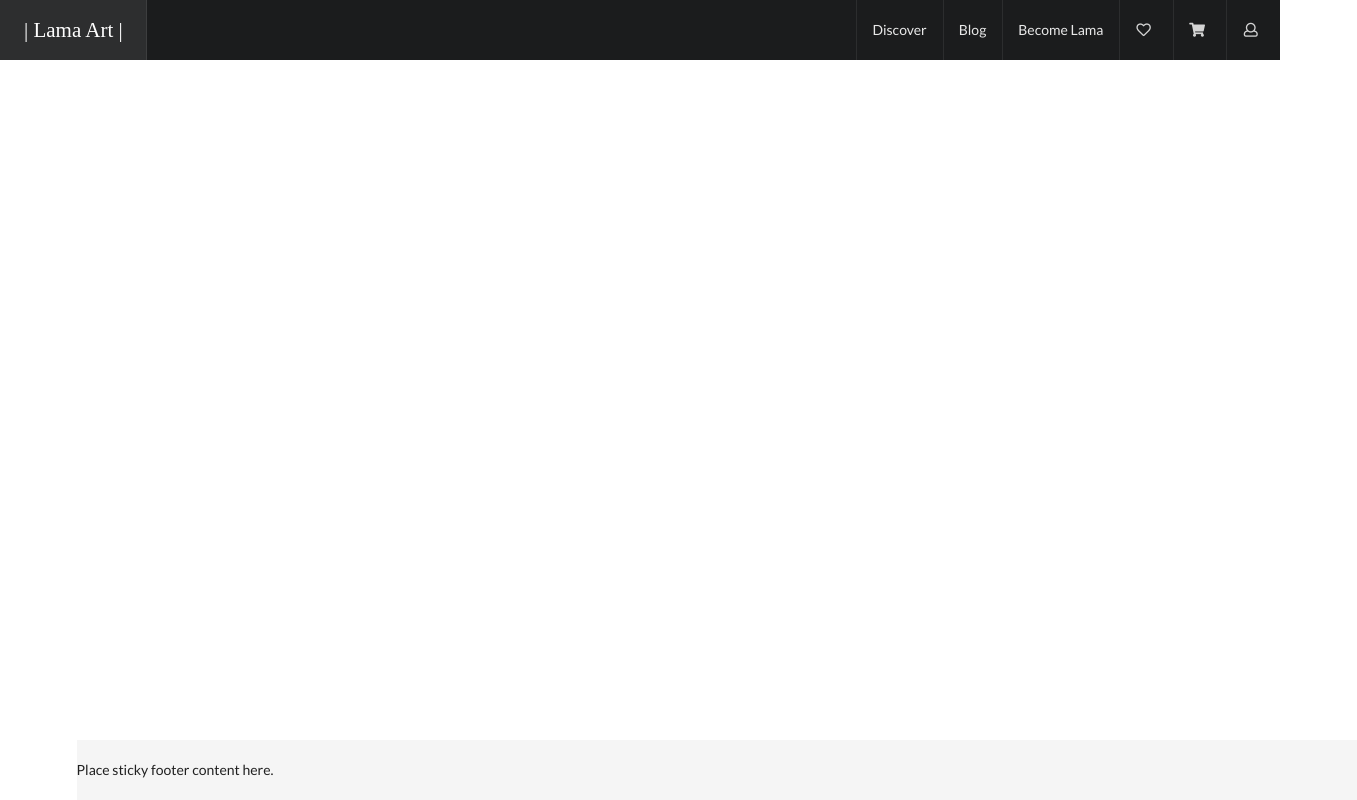
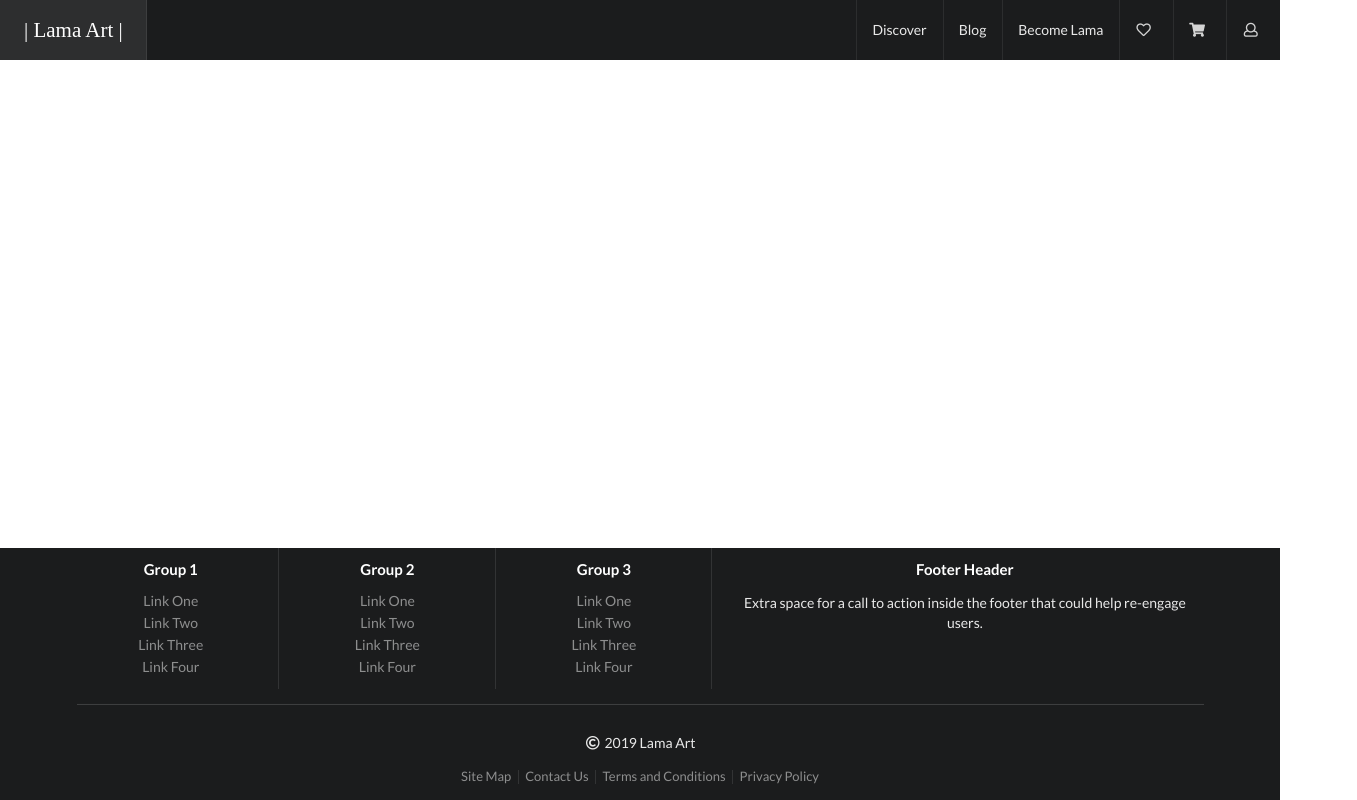
Before and after one commit to kkatoch/lamaweb, a React app: page / in a window 1280 px wide. Shown: the whole page, 1357 px wide, since content can reach past the window. Built offline with nearby package versions, Linux system fonts and the light colour scheme; a web font is replaced by a local one.

Commit message:
Lama Footer added to the UI and corrected the positioning

```diff
--- a/package.json
+++ b/package.json
@@ -3,6 +3,8 @@
   "version": "0.1.0",
   "private": true,
   "dependencies": {
+    "eslint": "^5.16.0",
+    "prettier": "^1.18.2",
     "react": "^16.8.6",
     "react-dom": "^16.8.6",
     "react-router-dom": "^5.0.1",
--- a/public/index.html
+++ b/public/index.html
@@ -6,33 +6,12 @@
     <meta name="viewport" content="width=device-width, initial-scale=1" />
     <meta name="theme-color" content="#000000" />
     <link rel="stylesheet" href="https://cdnjs.cloudflare.com/ajax/libs/semantic-ui/2.4.1/semantic.min.css"/>
-    <link href="https://fonts.googleapis.com/css?family=Inknut+Antiqua:600&display=swap" rel="stylesheet">      manifest.json provides metadata used when your web app is installed on a
-      user's mobile device or desktop. See https://developers.google.com/web/fundamentals/web-app-manifest/
-    -->
+    <link href="https://fonts.googleapis.com/css?family=Inknut+Antiqua:600&display=swap" rel="stylesheet">
     <link rel="manifest" href="%PUBLIC_URL%/manifest.json" />
-    <!--
-      Notice the use of %PUBLIC_URL% in the tags above.
-      It will be replaced with the URL of the `public` folder during the build.
-      Only files inside the `public` folder can be referenced from the HTML.
-
-      Unlike "/favicon.ico" or "favicon.ico", "%PUBLIC_URL%/favicon.ico" will
-      work correctly both with client-side routing and a non-root public URL.
-      Learn how to configure a non-root public URL by running `npm run build`.
-    -->
     <title>React App</title>
   </head>
   <body>
     <noscript>You need to enable JavaScript to run this app.</noscript>
     <div id="root"></div>
-    <!--
-      This HTML file is a template.
-      If you open it directly in the browser, you will see an empty page.
-
-      You can add webfonts, meta tags, or analytics to this file.
-      The build step will place the bundled scripts into the <body> tag.
-
-      To begin the development, run `npm start` or `yarn start`.
-      To create a production bundle, use `npm run build` or `yarn build`.
-    -->
   </body>
 </html>
--- a/src/components/App.js
+++ b/src/components/App.js
@@ -6,7 +6,7 @@
 
 const App = () => {
   return (
-    <div className="ui container">
+    <div className="pusher">
       <Router history={history}>
         <React.Fragment>
           <Header />
--- a/src/components/footer/Footer.css
+++ b/src/components/footer/Footer.css
@@ -1,10 +1,5 @@
-footer {
-     position: absolute;
-    margin:0px;
-     bottom: 0px;
-     width: 100%;
-     height: 60px;
-     padding-top: 20px;
-     padding-bottom: 20px;
-     background-color: #f5f5f5;
+.footer-custom {
+     bottom: 0px!important;
+    position: absolute!important;
+    width: 100%;
  }
--- a/src/components/footer/Footer.js
+++ b/src/components/footer/Footer.js
@@ -1,12 +1,61 @@
 import React from "react";
 import "./Footer.css";
+import { Link } from "react-router-dom";
 
 const Footer = () => {
-  return (
-    <footer>
-        <p>Place sticky footer content here.</p>
-    </footer>
-  );
+    return (
+        <div className="ui inverted vertical footer segment footer-custom">
+            <div className="ui center aligned container">
+                <div className="ui stackable inverted divided grid">
+                    <div className="three wide column">
+                        <h4 className="ui inverted header">Group 1</h4>
+                        <div className="ui inverted link list">
+                            <Link className="item">Link One</Link>
+                            <Link className="item">Link Two</Link>
+                            <Link className="item">Link Three</Link>
+                            <Link className="item">Link Four</Link>
+                        </div>
+                    </div>
+                    <div className="three wide column">
+                        <h4 className="ui inverted header">Group 2</h4>
+                        <div className="ui inverted link list">
+                            <Link className="item">Link One</Link>
+                            <Link className="item">Link Two</Link>
+                            <Link className="item">Link Three</Link>
+                            <Link className="item">Link Four</Link>
+                        </div>
+                    </div>
+                    <div className="three wide column">
+                        <h4 className="ui inverted header">Group 3</h4>
+                        <div className="ui inverted link list">
+                            <Link className="item">Link One</Link>
+                            <Link className="item">Link Two</Link>
+                            <Link className="item">Link Three</Link>
+                            <Link className="item">Link Four</Link>
+                        </div>
+                    </div>
+                    <div className="seven wide column">
+                        <h4 className="ui inverted header">Footer Header</h4>
+                        <p>
+                            Extra space for a call to action inside the footer that could help
+                            re-engage users.
+                        </p>
+                    </div>
+                </div>
+                <div className="ui inverted section divider"></div>
+                <div className="item">
+                    <i className="copyright outline icon" />
+                    2019 Lama Art
+                </div>
+                <div className="ui horizontal inverted small divided link list">
+                    <Link className="item">Site Map</Link>
+                    <Link className="item">Contact Us</Link>
+                    <Link className="item">Terms and Conditions</Link>
+                    <Link className="item">Privacy Policy</Link>
+                </div>
+            </div>
+        </div>
+    );
 };
 
 export default Footer;
```
Also changed, not shown: 1 other file.
